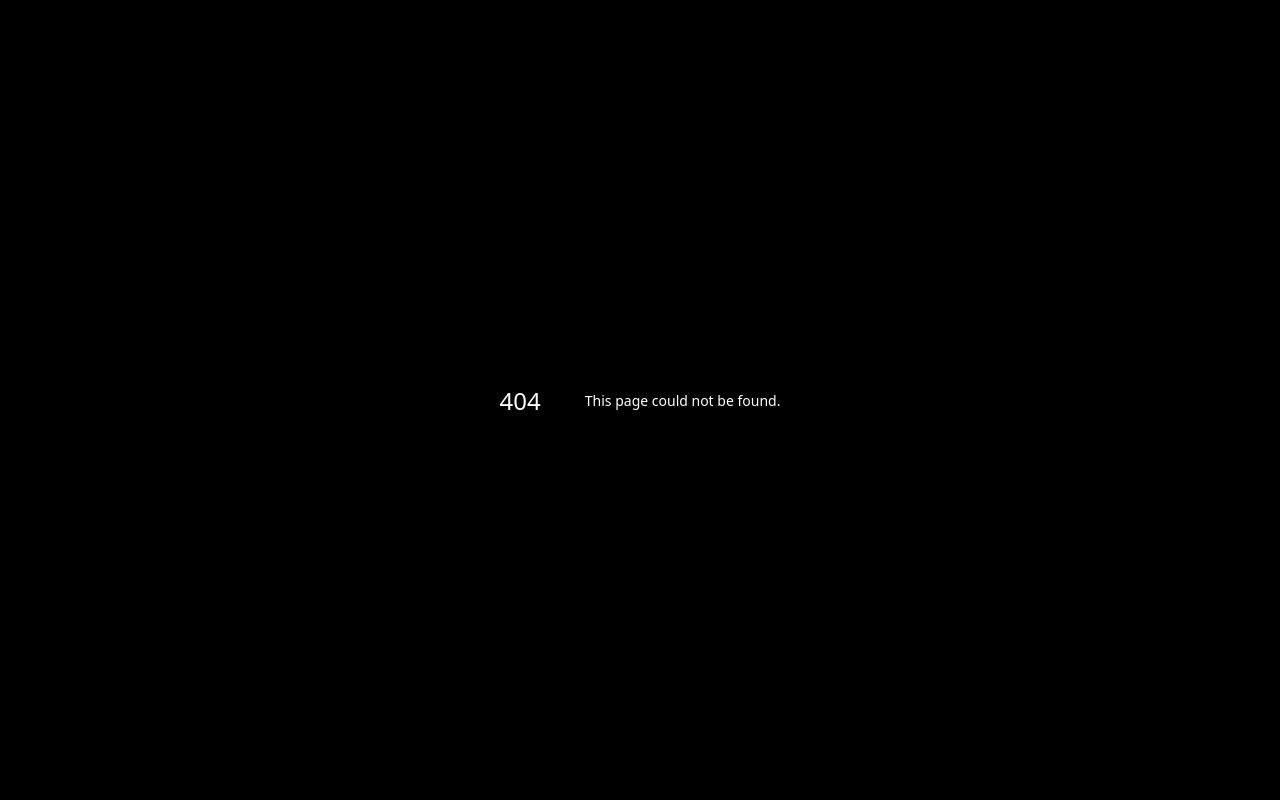
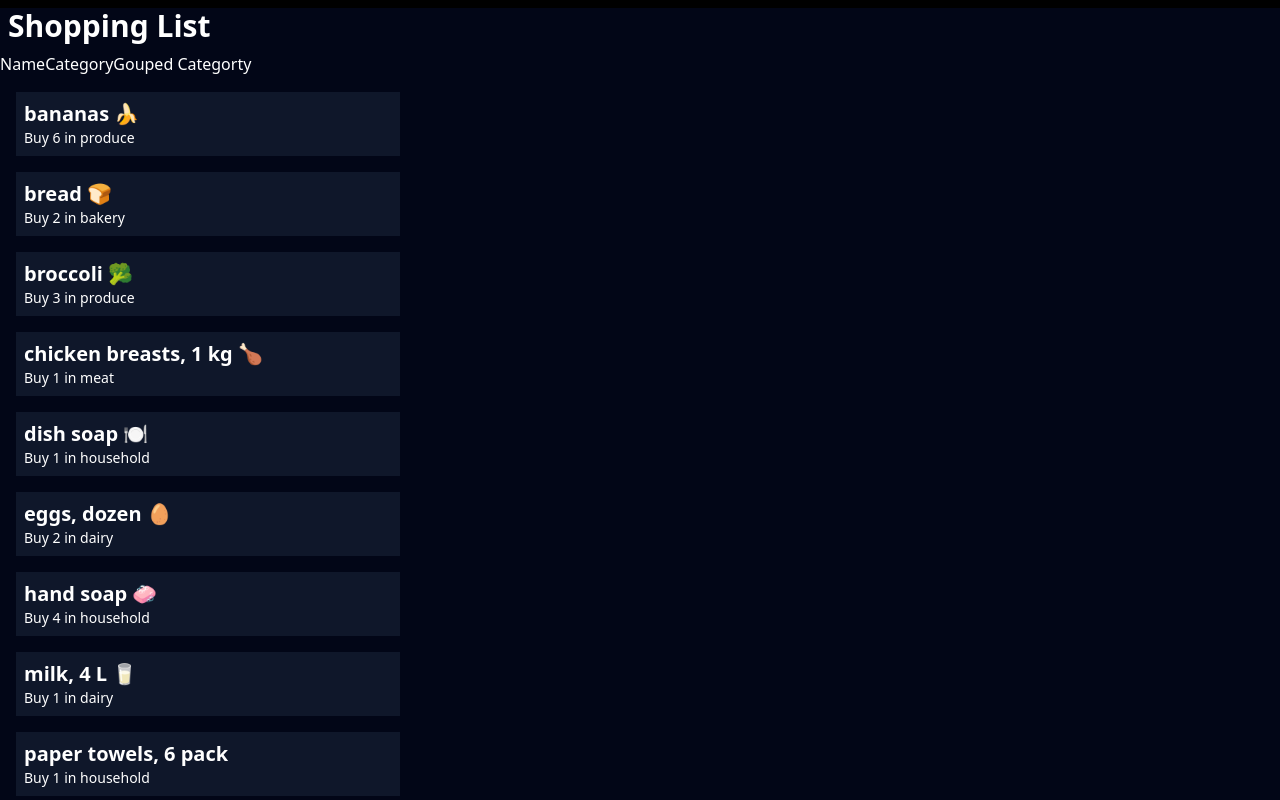
Before and after one commit to shawnscgy/cprg306-assignments, a Next.js app: page /week-6 in a window 1280 px wide. Before the commit this address had no page. Shown: the top 800 px of the page. Built offline with nearby package versions, Linux system fonts and the light colour scheme.

Commit message:
week6, half done
week6, half done

```diff
--- /dev/null
+++ b/app/week-6/item-list.js
@@ -0,0 +1,32 @@
+"use client";
+import Item from "./item";
+import { useState } from "react";
+import items from "./items";
+export default function ItemList() {
+  const [sortBy, setSortBy] = useState("name");
+
+  items.sort((a, b) => {
+    if (sortBy === "name") {
+      return a.name.localeCompare(b.name);
+    }
+    if (sortBy === "category") {
+      return a.category.localeCompare(b.category);
+    }
+    return a.category.localeCompare(b.category) || a.name.localeCompare(b.name);
+  });
+  return (
+    <div>
+      <button onClick={() => setSortBy("name")}>Name</button>
+      <button onClick={() => setSortBy("category")}>Category</button>
+      <button>Gouped Categorty</button>
+      {items.map((item) => (
+        <Item
+          key={item.id}
+          name={item.name}
+          quantity={item.quantity}
+          category={item.category}
+        />
+      ))}
+    </div>
+  );
+}
--- /dev/null
+++ b/app/week-6/item.js
@@ -0,0 +1,10 @@
+export default function Item(props) {
+  return (
+    <section className="m-4 p-2 bg-slate-900 max-w-sm">
+      <h2 className="text-xl font-bold text-white">{props.name}</h2>
+      <p className="text-sm text-white">
+        Buy {props.quantity} in {props.category}
+      </p>
+    </section>
+  );
+}
--- /dev/null
+++ b/app/week-6/items.json
@@ -0,0 +1,74 @@
+[
+    {
+      "id": "1h2GJKH12gkHG31h1H",
+      "name": "milk, 4 L 🥛",
+      "quantity": 1,
+      "category": "dairy"
+    },
+    {
+      "id": "2KJH3k2j3H1k2J3K1H",
+      "name": "bread 🍞",
+      "quantity": 2,
+      "category": "bakery"
+    },
+    {
+      "id": "3h2KJH3k2j3H1k2J3",
+      "name": "eggs, dozen 🥚",
+      "quantity": 2,
+      "category": "dairy"
+    },
+    {
+      "id": "4k2J3K1H2GJKH12gk",
+      "name": "bananas 🍌",
+      "quantity": 6,
+      "category": "produce"
+    },
+    {
+      "id": "5H1h1H2KJH3k2j3H",
+      "name": "broccoli 🥦",
+      "quantity": 3,
+      "category": "produce"
+    },
+    {
+      "id": "6H1k2J3K1H2GJKH1",
+      "name": "chicken breasts, 1 kg 🍗",
+      "quantity": 1,
+      "category": "meat"
+    },
+    {
+      "id": "7gkHG31h1H2KJH3k",
+      "name": "pasta sauce 🍝",
+      "quantity": 3,
+      "category": "canned goods"
+    },
+    {
+      "id": "8j3H1k2J3K1H2GJK",
+      "name": "spaghetti, 454 g 🍝",
+      "quantity": 2,
+      "category": "dry goods"
+    },
+    {
+      "id": "9H12gkHG31h1H2KJ",
+      "name": "toilet paper, 12 pack 🧻",
+      "quantity": 1,
+      "category": "household"
+    },
+    {
+      "id": "10H3k2j3H1k2J3K1",
+      "name": "paper towels, 6 pack",
+      "quantity": 1,
+      "category": "household"
+    },
+    {
+      "id": "11k2J3K1H2GJKH12",
+      "name": "dish soap 🍽️",
+      "quantity": 1,
+      "category": "household"
+    },
+    {
+      "id": "12GJKH12gkHG31h1",
+      "name": "hand soap 🧼",
+      "quantity": 4,
+      "category": "household"
+    }
+  ]
--- /dev/null
+++ b/app/week-6/page.js
@@ -0,0 +1,9 @@
+import ItemList from "./item-list";
+export default function Page() {
+  return (
+    <main className="bg-slate-950">
+      <h1 className="text-3xl font-bold text-white m-2">Shopping List</h1>
+      <ItemList />
+    </main>
+  );
+}
```
Also changed, not shown: public/app_icon.png (added).
